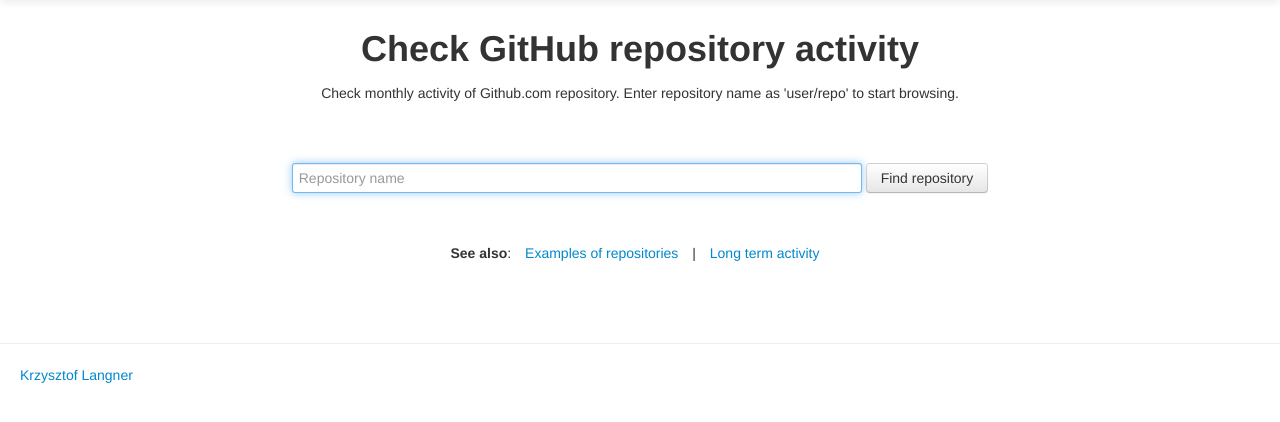
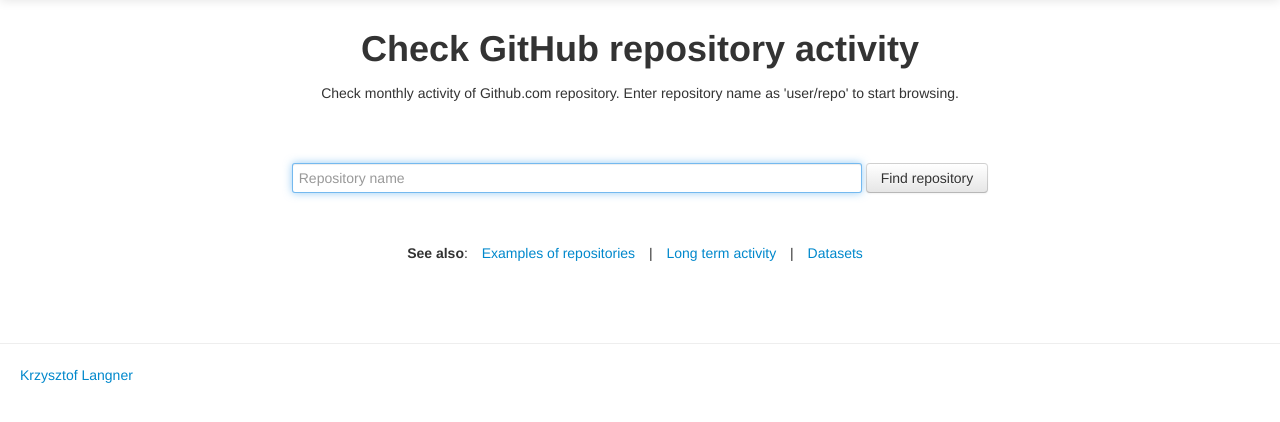
Before and after one commit to klangner/matrobot, a Python web app: template src/matrobot/templates/public/index.html in a window 1280 px wide. Shown: the part 41-463 px from the top of the page. Run offline with Jinja, Linux system fonts and the light colour scheme; the template is opened without the code that fills it, so the values that code supplies are empty; some libraries are stand-ins or nearby versions.

Commit message:
Added links to external datasets

```diff
--- /dev/null
+++ b/src/matrobot/public/urls.py
@@ -0,0 +1,6 @@
+from django.conf.urls.defaults import patterns
+
+
+urlpatterns = patterns('matrobot.public.views',
+    (r'^datasets$', 'datasets'),
+)
--- a/src/matrobot/public/views.py
+++ b/src/matrobot/public/views.py
@@ -9,3 +9,7 @@ from django.shortcuts import render_to_response
 
 def index(request):
     return render_to_response('public/index.html')
+
+
+def datasets(request):
+    return render_to_response('public/datasets.html')
--- a/src/matrobot/templates/public/index.html
+++ b/src/matrobot/templates/public/index.html
@@ -17,7 +17,8 @@
 	<div style="text-align:center;margin-bottom:60px">
 		<b>See also</b>:
 		<a href="/project/top" style="padding:10px;">Examples of repositories</a> |
-		<a href="/project/long_term" style="padding:10px;">Long term activity</a>
+		<a href="/project/long_term" style="padding:10px;">Long term activity</a> |
+		<a href="/public/datasets" style="padding:10px;">Datasets</a>
 	</div>
 
 {% endblock %}
--- a/src/matrobot/urls.py
+++ b/src/matrobot/urls.py
@@ -2,9 +2,9 @@ from django.conf.urls.defaults import patterns, include, url
 import os
 
 urlpatterns = patterns('',
-    # Homepage
     url(r'^$', 'matrobot.public.views.index'),
     (r'^project/', include('matrobot.project.urls')),
+    (r'^public/', include('matrobot.public.urls')),
 
     # System URLs
     url(r'^media/(?P<path>.*)$', 'django.views.static.serve',
```
Also changed, not shown: src/matrobot/templates/public/datasets.html (added, +13 -0 lines).
